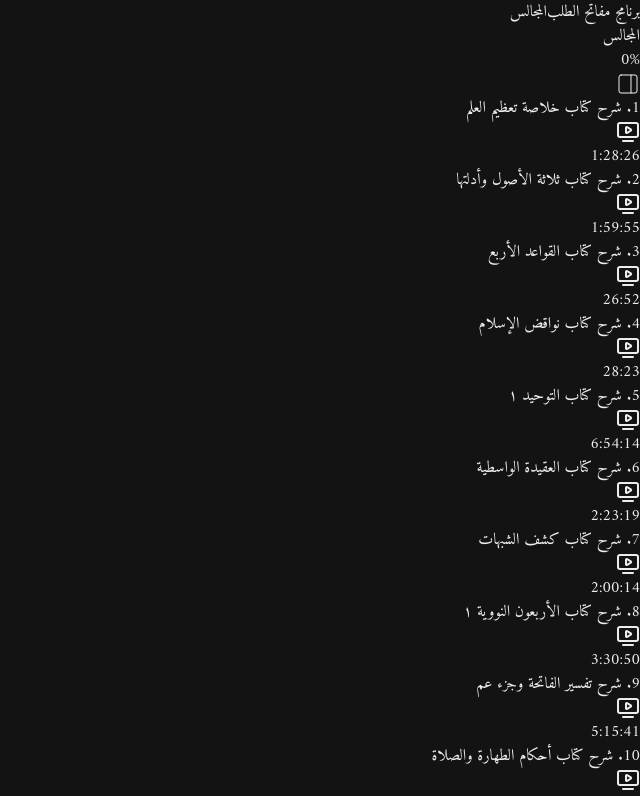
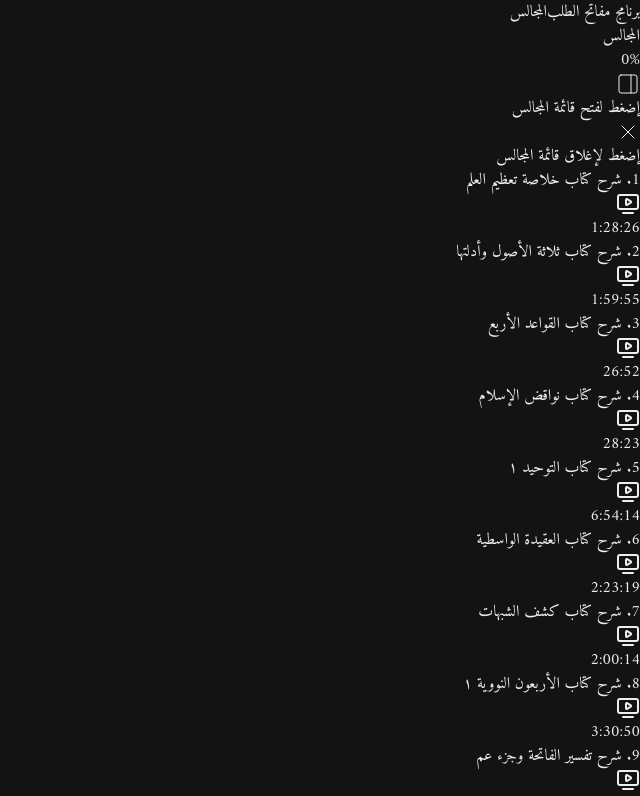
Before and after one commit to heynzar/sheikh-othman-platform, a Next.js app: page /program in a window 1280 px wide. Shown: the top 796 px of the page, without its empty margins (640-1280 px from the left). Built offline with nearby package versions, Linux system fonts and the light colour scheme.

Commit message:
feat: close sidebar on outside click

```diff
--- a/src/components/SideBar.tsx
+++ b/src/components/SideBar.tsx
@@ -4,17 +4,45 @@ import SideBarCard from "./SideBarCard";
 import { usePathname } from "next/navigation";
 import CheckBtn from "./CheckBtn";
 import { useCheckContext } from "@/context/CheckContext";
-import { useState, useEffect } from "react";
+import { useState, useEffect, useRef } from "react";
 import { twMerge } from "tailwind-merge";
-import { PanelRight } from "lucide-react";
+import { PanelRight, X } from "lucide-react";
 
 function SideBar() {
   const [close, setClose] = useState(true);
+  const sidebarRef = useRef<HTMLDivElement | null>(null);
+  const [isSmallScreen, setIsSmallScreen] = useState(window.innerWidth <= 768);
+
   const pathname = usePathname();
   const selectedId = Number(pathname.split("/").pop());
 
   const [track, setTrack] = useState(false);
   const [width, setWidth] = useState(320);
+
+  useEffect(() => {
+    isSmallScreen && setClose(false);
+    const handleResize = () => {
+      setIsSmallScreen(window.innerWidth <= 768);
+    };
+
+    window.addEventListener("resize", handleResize);
+    return () => window.removeEventListener("resize", handleResize);
+  }, []);
+
+  useEffect(() => {
+    const handleClickOutside = (event: MouseEvent) => {
+      if (
+        isSmallScreen &&
+        sidebarRef.current &&
+        !sidebarRef.current.contains(event.target as Node)
+      ) {
+        setClose(false);
+      }
+    };
+
+    document.addEventListener("mousedown", handleClickOutside);
+    return () => document.removeEventListener("mousedown", handleClickOutside);
+  }, [isSmallScreen]);
 
   useEffect(() => {
     const handleMouseMove = (e: MouseEvent) => {
@@ -51,17 +79,18 @@ function SideBar() {
   };
 
   return (
-    <aside className="relative">
-      <div className="absolute -top-24 sm:-top-16 right-0 size-9 m-4">
-        <div
-          onClick={() => setClose(!close)}
-          id="open-close-side-bar"
-          className="rounded-md bg-neutral-800 size-8 p-1 flex items-center justify-center hover:bg-neutral-700/70 transition-colors cursor-pointer"
-        >
-          <PanelRight strokeWidth={1} className="size-6" />
-        </div>
-      </div>
+    <aside className="relative overflow-y-clip">
+      <button
+        onClick={() => setClose(!close)}
+        id="open-close-side-bar"
+        className="fixed sm:absolute sm:h-9 sm:w-max border-b sm:border-none sm:rounded-md sm:m-4 py-2 border-white/40 w-full z-10 sm:z-0  bg-neutral-800 p-1 flex items-center justify-center gap-2 hover:bg-neutral-700/70 transition-colors cursor-pointer"
+      >
+        <PanelRight strokeWidth={1} className="size-6" />
+        <span className="ml-2">إضغط لفتح قائمة المجالس</span>
+      </button>
+
       <div
+        ref={sidebarRef}
         style={{
           marginRight: `${close ? 0 : -width - 40}px`,
           transition: "0.5s ease",
@@ -72,7 +101,7 @@ function SideBar() {
           className={twMerge(
             "flex transition-all duration-500",
             close
-              ? "min-w-[300px] max-h-[calc(100dvh-56px)] overflow-y-clip  max-w-[410px]"
+              ? "min-w-[300px] max-h-[calc(100dvh-56px)] overflow-y-clip max-w-[410px]"
               : "translate-x-[100%]"
           )}
         >
@@ -82,6 +111,15 @@ function SideBar() {
               "relative min-w-[300px] max-w-[410px] overflow-y-scroll overflow-x-clip flex flex-col justify-between text-sm bg-neutral-800 border-l border-white/10"
             )}
           >
+            <button
+              onClick={() => setClose(!close)}
+              id="open-close-side-bar"
+              className="py-2 w-full z-10  bg-[#2c2c2c] border-b border-white/20 p-1 flex items-center justify-center gap-2 hover:bg-neutral-700/70 transition-colors cursor-pointer"
+            >
+              <X strokeWidth={1} className="size-6" />
+              <span>إضغط لإغلاق قائمة المجالس</span>
+            </button>
+
             {dataCheck.map((majles) => {
               // Check if the current card matches the selected ID
               const isSelected = majles.id === selectedId;
```
